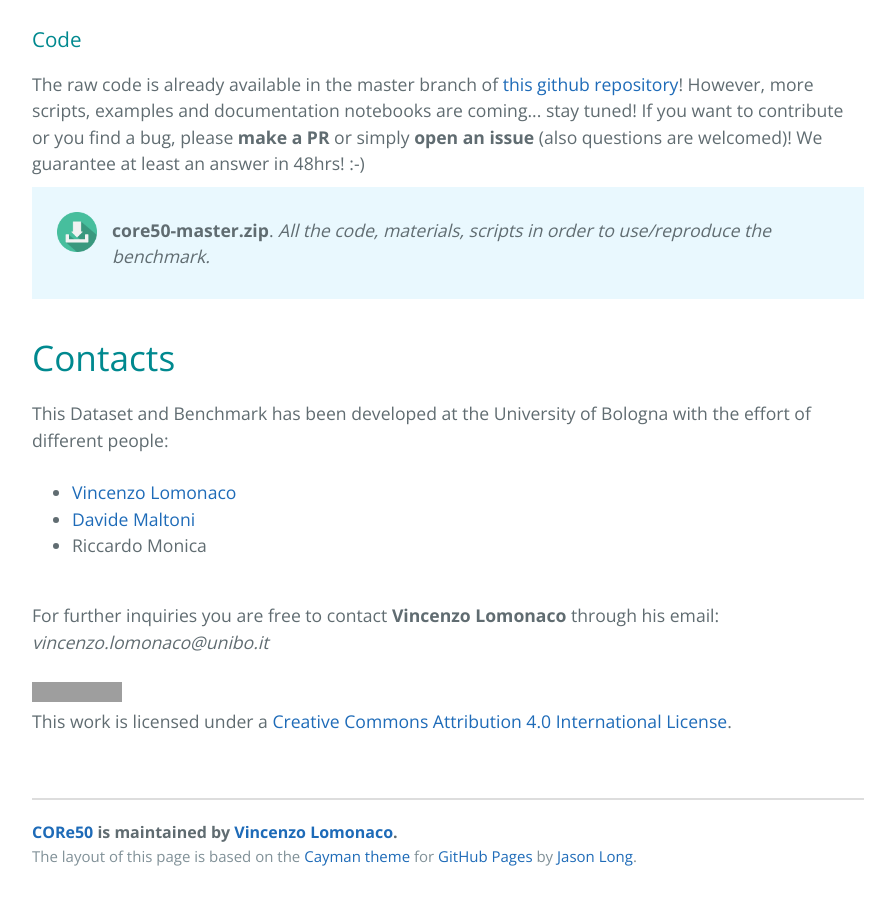
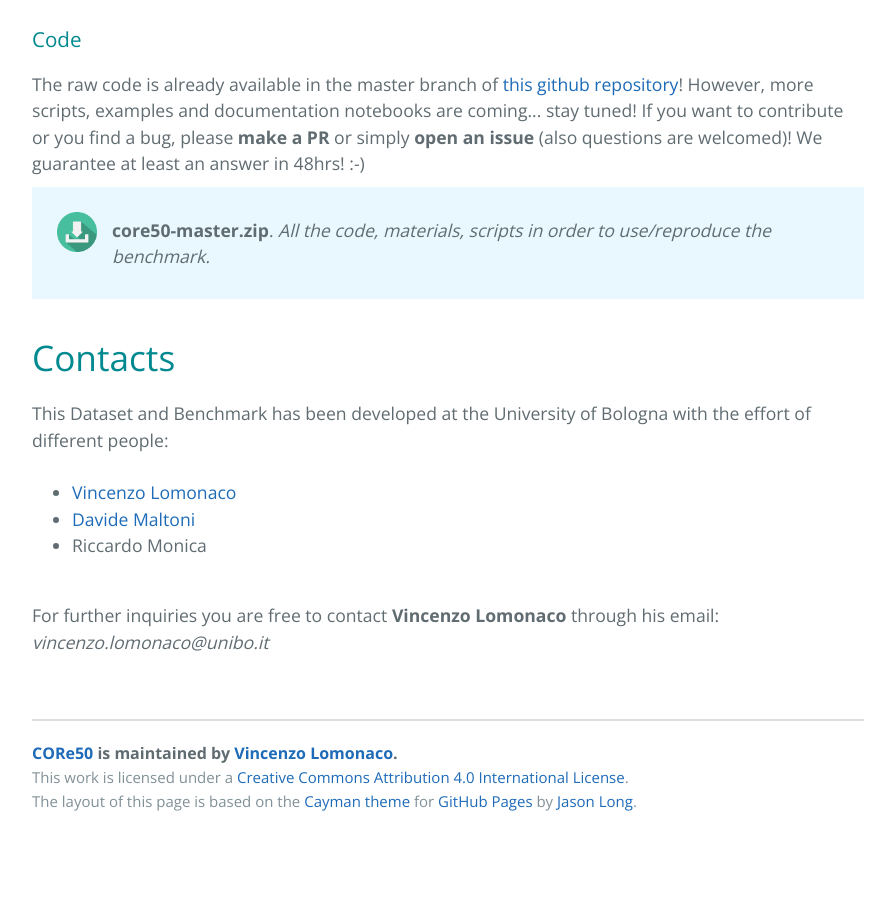
Before and after one commit to vlomonaco/core50, a Jekyll site: the page built from index.html, in a window 1280 px wide and 900 px high, scrolled down 7449 px. Shown: the whole window, without its empty margins (192-1087 px from the left). Built offline with Jekyll 4.4.1, drawn with Linux system fonts in a browser that asks for light colours; the list of posts is cut into pages by our own code; after the commit the page ends 8294 px from its top, so only the background shows below that; grey boxes are pictures that could not be loaded.

Commit message:
LICENSE added.

```diff
--- a/_includes/page-footer.html
+++ b/_includes/page-footer.html
@@ -1,5 +1,6 @@
 
 <footer class="site-footer">
   <span class="site-footer-owner"><a href="{{ site.url }}">{{ site.title }}</a> is maintained by <a href="{{ site.author.url }}">{{ site.author.name }}</a>.</span>
+	<span class="site-footer-credits">This work is licensed under a <a rel="license" href="http://creativecommons.org/licenses/by/4.0/">Creative Commons Attribution 4.0 International License</a>.</span><br>
   <span class="site-footer-credits">The layout of this page is based on the <a href="https://github.com/jasonlong/cayman-theme">Cayman theme</a> for <a href="https://pages.github.com">GitHub Pages</a> by <a href="https://twitter.com/jasonlong">Jason Long</a>.</span>
 </footer>
--- a/index.html
+++ b/index.html
@@ -200,7 +200,3 @@
   </ul>
 
 	<br>For further inquiries you are free to contact <strong>Vincenzo Lomonaco</strong> through his email: <i>vincenzo.lomonaco@unibo.it</i>
-<br><br>
-<a rel="license" href="http://creativecommons.org/licenses/by/4.0/"><img alt="Creative Commons License" style="border-width:0" src="https://i.creativecommons.org/l/by/4.0/88x31.png" /></a><br />This work is licensed under a <a rel="license" href="http://creativecommons.org/licenses/by/4.0/">Creative Commons Attribution 4.0 International License</a>.
-
-</div>
```
